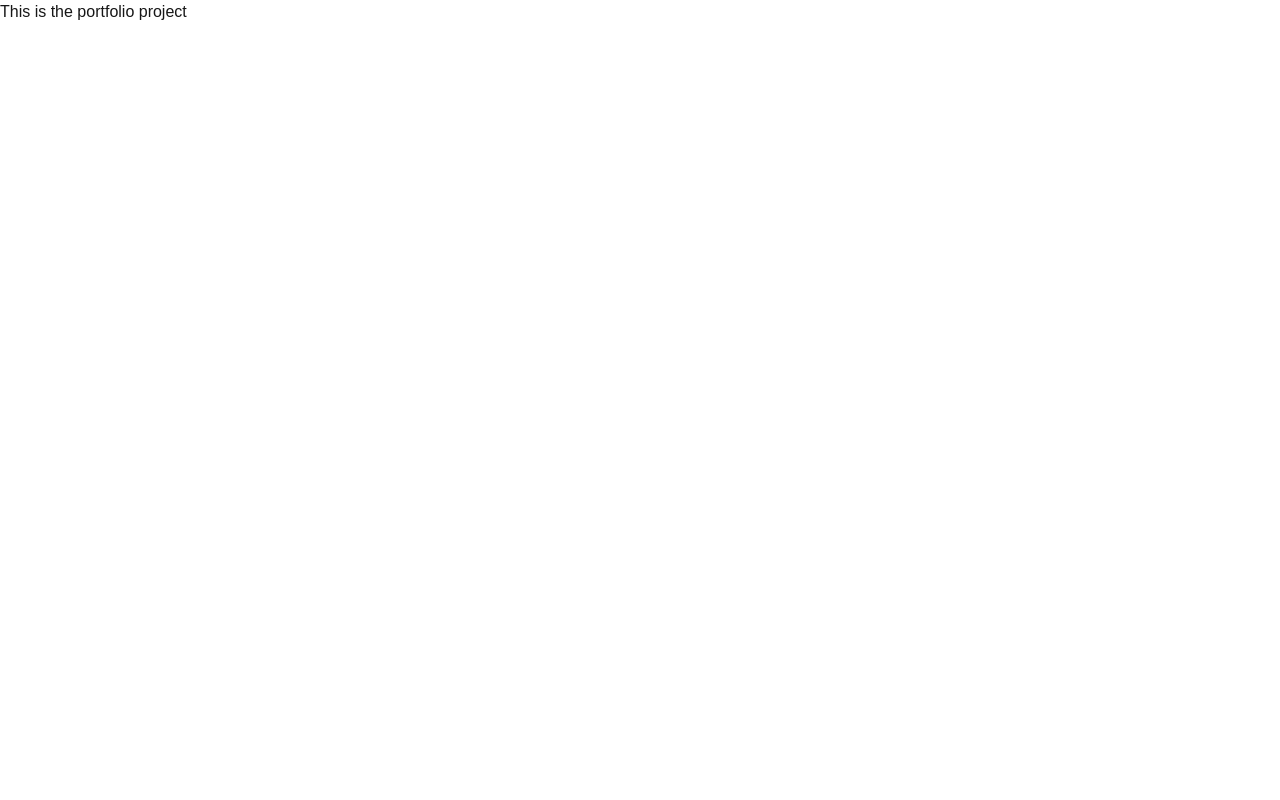
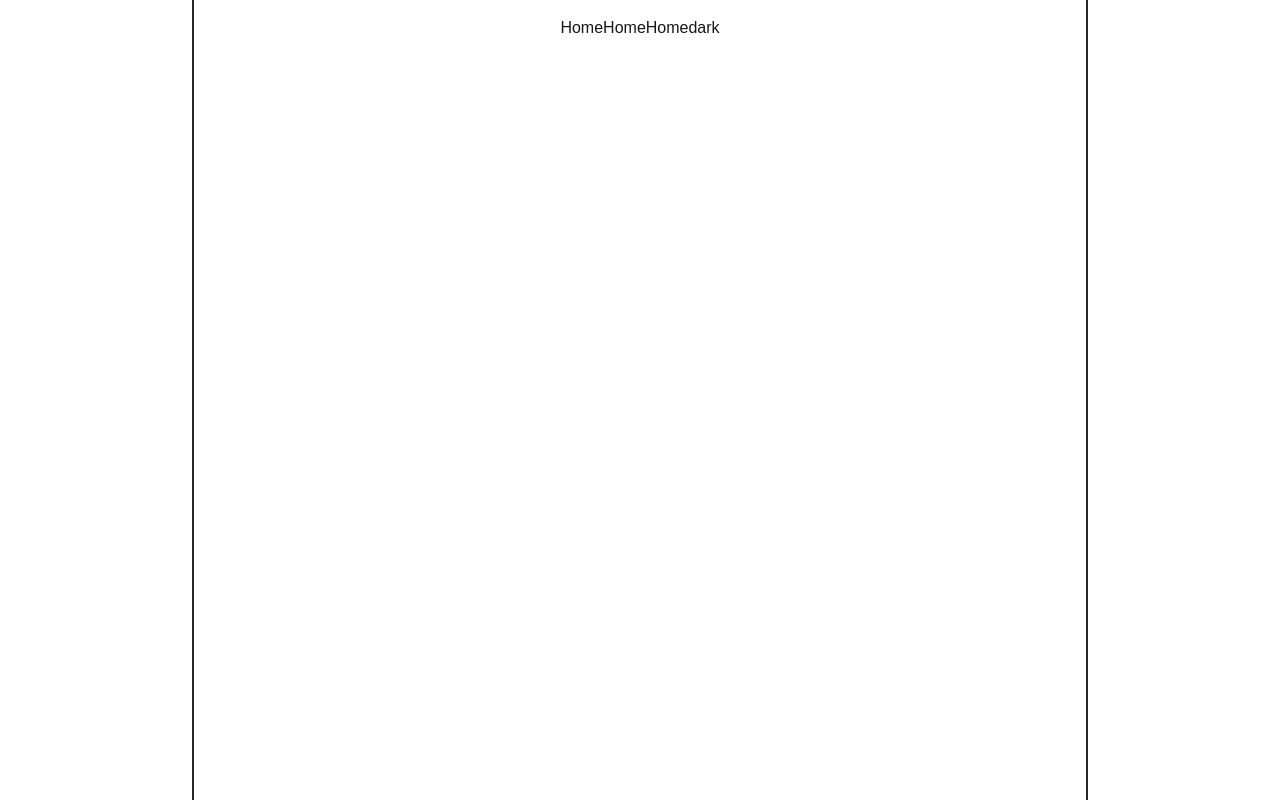
Before and after one commit to archinit/portfolio2.0, a Next.js app: page / in a window 1280 px wide. Built offline with nearby package versions, Linux system fonts and the light colour scheme.

Commit message:
landing modification

```diff
--- a/app/page.tsx
+++ b/app/page.tsx
@@ -1,5 +1,24 @@
 export default function Home() {
-  return <div>
-    This is the portfolio project
-  </div>
+  return (
+    <main className="flex justify-center">
+      <div className="relative flex flex-col items-center min-h-screen min-w-4xl p-4">
+
+      <div className="absolute left-0 top-0 bottom-0 w-px border border-zinc-800 border-solid"></div>
+      <div className="absolute right-0 top-0 bottom-0 w-px border border-zinc-800 border-solid"></div>
+
+      <nav className="flex justify-between items-center">
+        <div className="flex">
+          <div>Home</div>
+          <div>Home</div>
+          <div>Home</div>
+        </div>
+
+        <div>
+          <button>dark</button>
+        </div>
+      </nav>
+
+      </div>
+    </main>
+  )
 }
```
